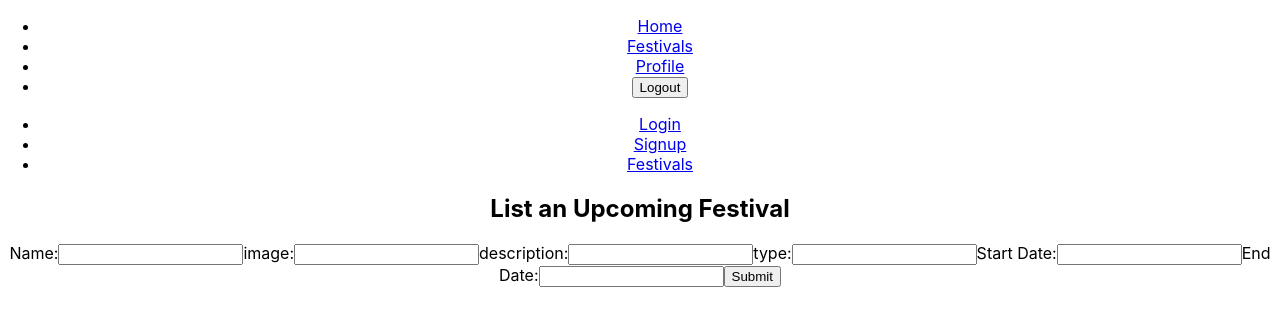
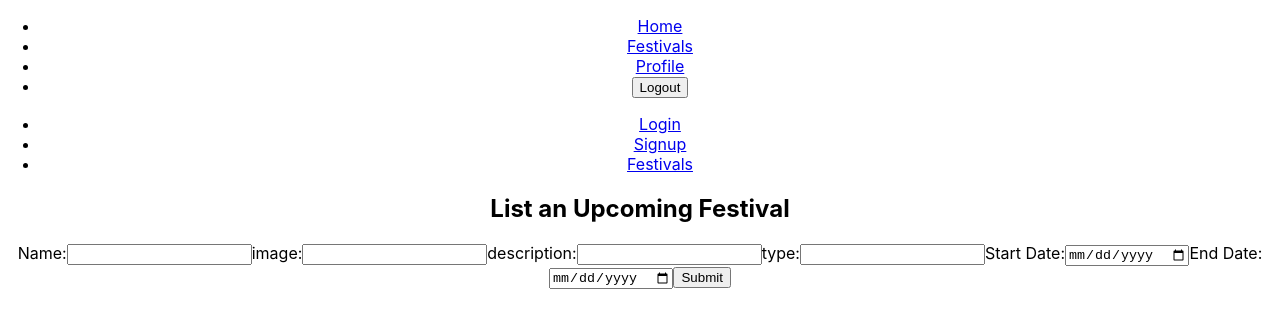
Before and after one commit to ci6803/wobbly-client, a React (Create React App) app: page /festival/add in a window 1280 px wide. Shown: the top 328 px of the page. Built offline with nearby package versions, Linux system fonts and the light colour scheme; the HTML template or start-up script is replaced by a standard one.

Commit message:
string to date

```diff
--- a/src/components/AddFestival/AddFestival.js
+++ b/src/components/AddFestival/AddFestival.js
@@ -46,9 +46,9 @@ function AddFestival() {
                 <label>type:</label>
                 <input type='text' name='type' value={festival.type} onChange={handleChange}/>
                 <label>Start Date:</label>
-                <input type='text' name='startDate' value={festival.startDate} onChange={handleChange}/>
+                <input type='date' name='startDate' value={festival.startDate} onChange={handleChange}/>
                 <label>End Date:</label>
-                <input type='text' name='endDate' value={festival.endDate} onChange={handleChange}/>
+                <input type='date' name='endDate' value={festival.endDate} onChange={handleChange}/>
                 <button type='submit'>Submit</button>
             </form>
         </div>
```
